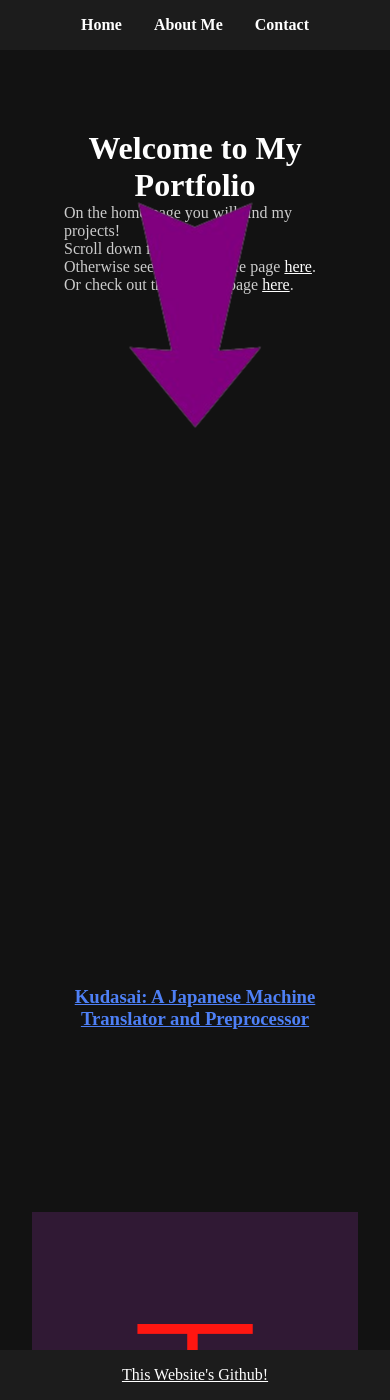
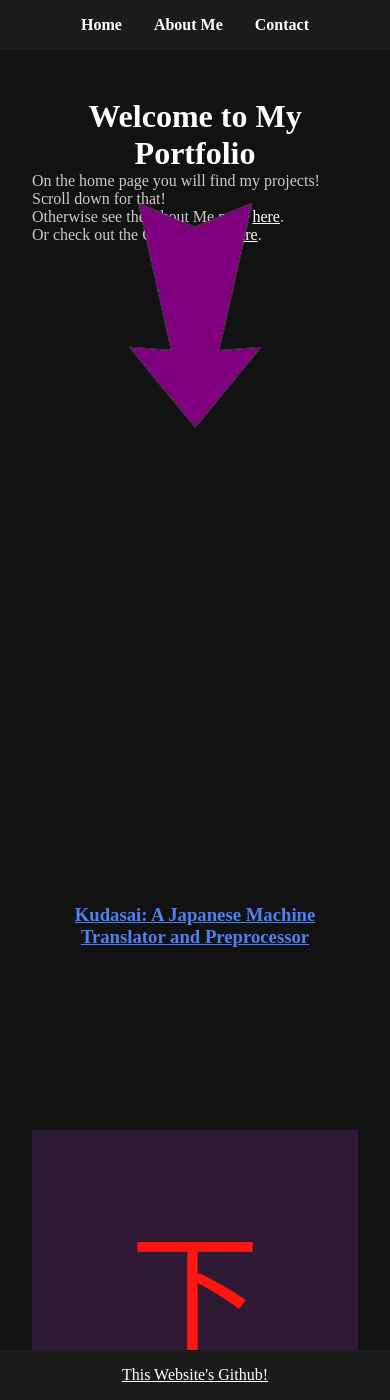
Before and after one commit to Bikatr7/bikatr7.github.io, a Jekyll site: the page built from index.html, in a window 390 px wide and 1400 px high. Built offline with Jekyll 4.4.1, drawn with Linux system fonts in a browser that asks for light colours.

Commit message:
killed padding on top of home page for mobile

```diff
--- a/assets/css/style.css
+++ b/assets/css/style.css
@@ -271,13 +271,23 @@ button.next-project { right: -120px; }
 
 /* Media Queries */
 
+/* Move scroll arrow to top on mobile devices */
 @media only screen and (max-width: 600px) {
   #scroll-arrow {
     top: 0;
   }
 }
+
+/* Hide project navigation buttons on mobile devices */
 @media only screen and (max-width: 600px) {
   button.prev-project, button.next-project {
     display: none;
   }
 }
+
+/* Remove padding on home page for mobile devices */
+@media only screen and (max-width: 600px) {
+  .home-page {
+    padding: 0;
+  }
+}
```
